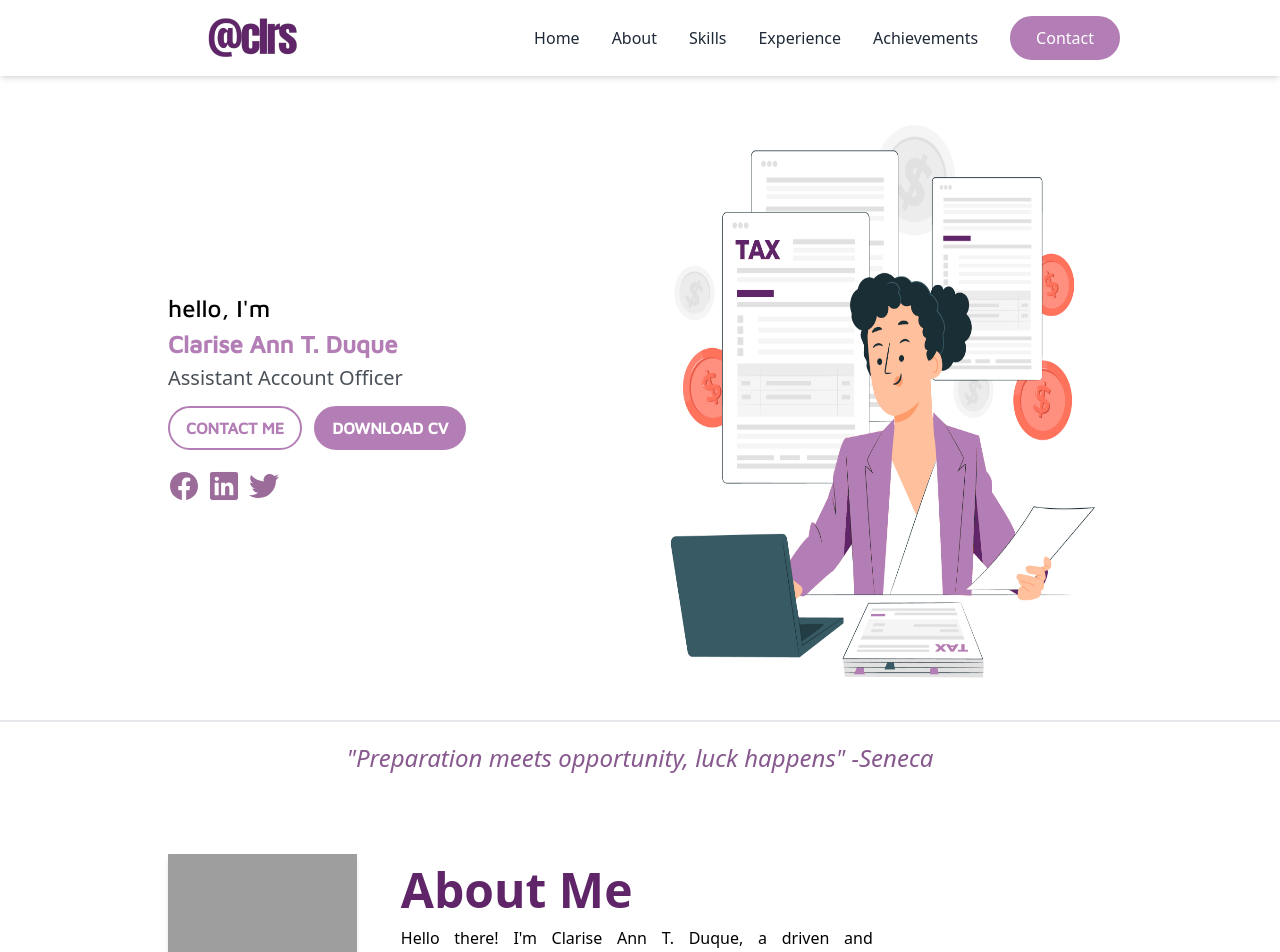
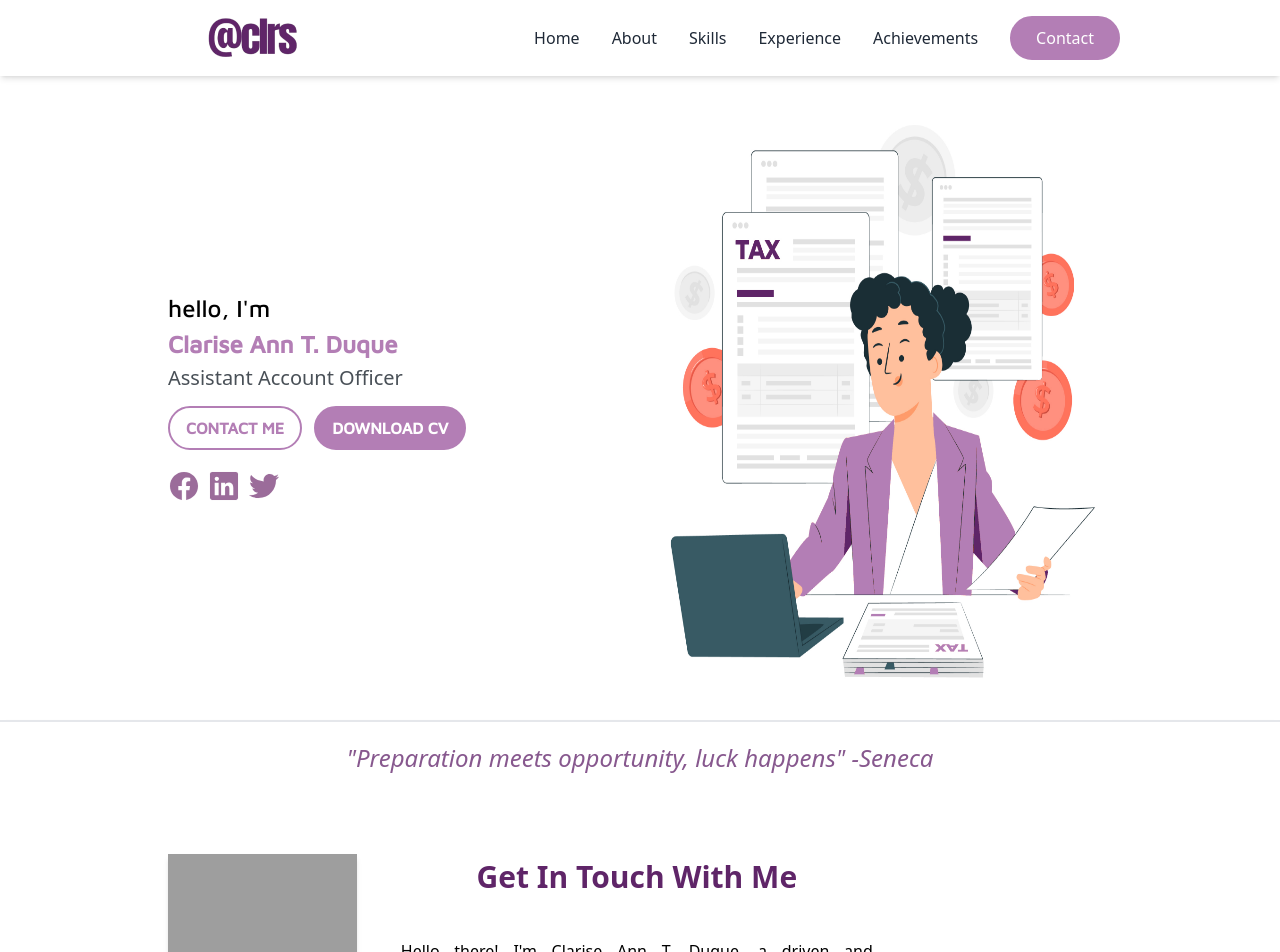
Before and after one commit to patrickeugenesacueza/Clarise-Portfolio, a React (Create React App) app in the folder portfolio/: page / in a window 1280 px wide. Shown: the top 952 px of the page. Built offline with nearby package versions, Linux system fonts and the light colour scheme; grey boxes are pictures that could not be loaded.

Commit message:
Update AboutMeSection.js

```diff
--- a/portfolio/src/components/pages/AboutMeSection.js
+++ b/portfolio/src/components/pages/AboutMeSection.js
@@ -32,7 +32,11 @@ export default function AboutMeSection() {
           />
         </div>
         <div className="w-1/2 mx-auto md:text-left md:ml-11 mt-4 md:mt-0">
-          <div className="text-[3rem] font-bold text-[#5f2568]">About Me</div>
+          <div className="text-center mb-10">
+            <span className="font-poppins font-bold text-[30px] text-[#5f2568]">
+              Get In Touch With Me
+            </span>
+          </div>
           <div className="sm: text-justify font-poppins font-[100]">
             Hello there! I'm Clarise Ann T. Duque, a driven and accomplished
             individual with a passion for financial management. I proudly earned
```
